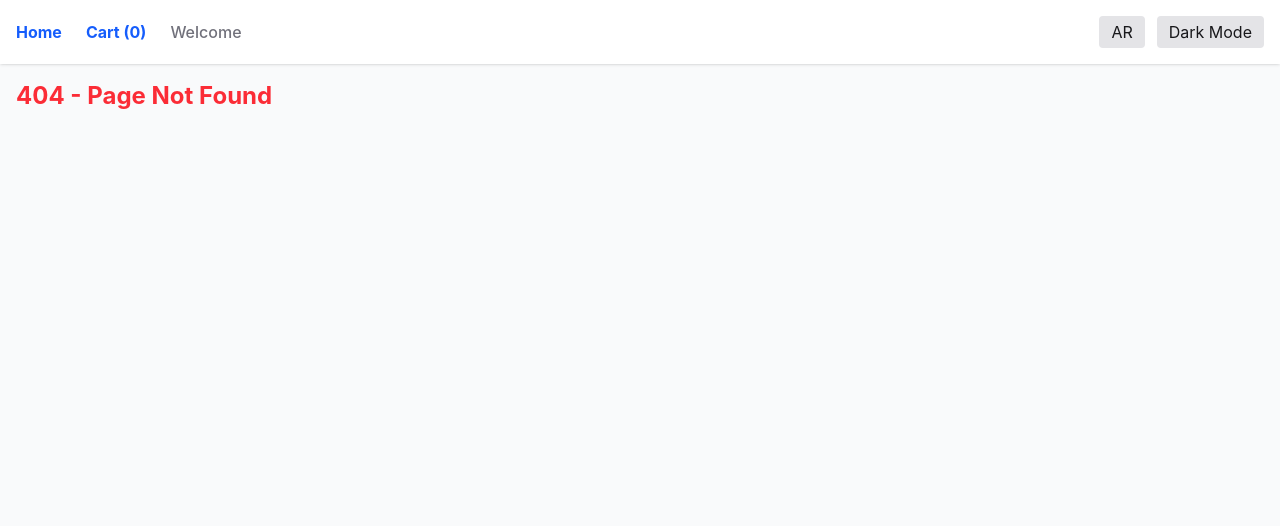
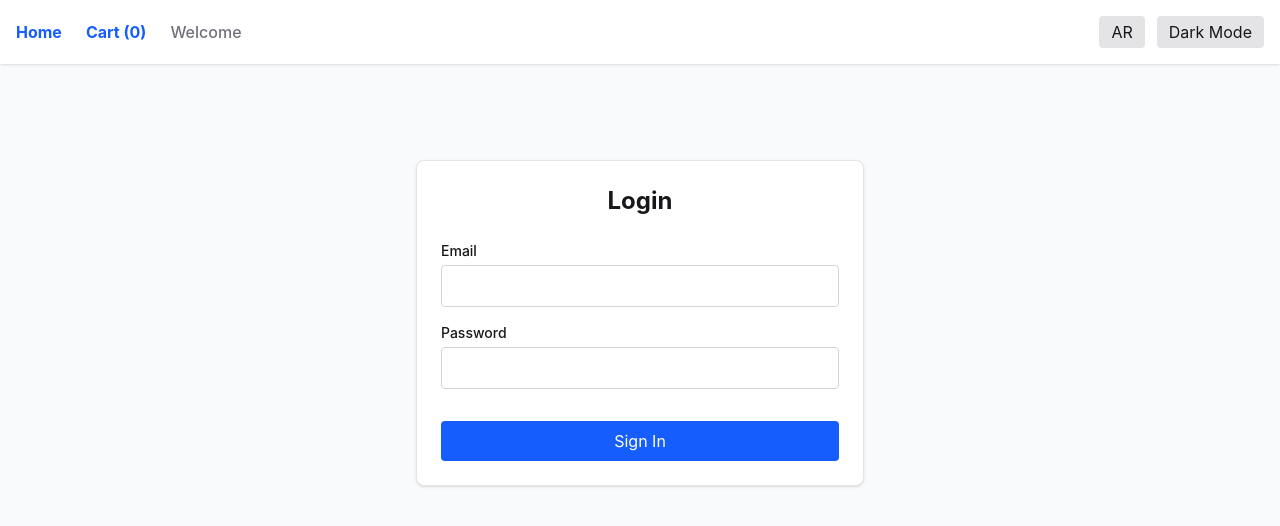
Before and after one commit to samybit/react-ecommerce, a React (Vite) app: page /login in a window 1280 px wide. Before the commit this address had no page. Shown: the top 526 px of the page. Built offline with nearby package versions, Linux system fonts and the light colour scheme.

Commit message:
finish tasks

```diff
--- /dev/null
+++ b/src/components/ProtectedRoute.jsx
@@ -0,0 +1,14 @@
+import { Navigate, Outlet } from 'react-router';
+import { useAuthStore } from '../store/useAuthStore';
+
+export default function ProtectedRoute() {
+    const token = useAuthStore((state) => state.token);
+
+    // If no token, redirect to /login
+    if (!token) {
+        return <Navigate to="/login" replace />;
+    }
+
+    // Otherwise, render the protected child components
+    return <Outlet />;
+}
--- /dev/null
+++ b/src/pages/Login.jsx
@@ -0,0 +1,73 @@
+import { useForm } from 'react-hook-form';
+import { zodResolver } from '@hookform/resolvers/zod';
+import * as z from 'zod';
+import { useNavigate } from 'react-router';
+import { useAuthStore } from '../store/useAuthStore';
+
+// 1. Zod Schema
+const loginSchema = z.object({
+    email: z.string().email({ message: "Please enter a valid email address." }),
+    password: z.string().min(6, { message: "Password must be at least 6 characters." }),
+});
+
+export default function Login() {
+    const navigate = useNavigate();
+    const login = useAuthStore((state) => state.login);
+
+    // 2. Initialize the Hook
+    const {
+        register,
+        handleSubmit,
+        formState: { errors },
+    } = useForm({
+        resolver: zodResolver(loginSchema),
+    });
+
+    // 5. Form Submission & API Login
+    const onSubmit = (data) => {
+        console.log("Validated Form Data:", data);
+
+        // server response
+        const fakeToken = "fake-jwt-token-123";
+        login(fakeToken);
+
+        // Redirect after login
+        navigate('/');
+    };
+
+    // 3 & 4. the UI & Display Errors
+    return (
+        <div className="max-w-md mx-auto mt-20 p-6 border border-zinc-200 dark:border-zinc-800 rounded-lg shadow-sm bg-white dark:bg-zinc-900">
+            <h1 className="text-2xl font-bold mb-6 text-center">Login</h1>
+
+            <form onSubmit={handleSubmit(onSubmit)} className="flex flex-col gap-4">
+                <div>
+                    <label className="block text-sm font-medium mb-1">Email</label>
+                    <input
+                        {...register("email")}
+                        type="email"
+                        className="w-full p-2 border border-zinc-300 dark:border-zinc-700 rounded bg-transparent"
+                    />
+                    {errors.email && <p className="text-red-500 text-sm mt-1">{errors.email.message}</p>}
+                </div>
+
+                <div>
+                    <label className="block text-sm font-medium mb-1">Password</label>
+                    <input
+                        {...register("password")}
+                        type="password"
+                        className="w-full p-2 border border-zinc-300 dark:border-zinc-700 rounded bg-transparent"
+                    />
+                    {errors.password && <p className="text-red-500 text-sm mt-1">{errors.password.message}</p>}
+                </div>
+
+                <button
+                    type="submit"
+                    className="mt-4 px-4 py-2 bg-blue-600 text-white rounded hover:bg-blue-700 transition"
+                >
+                    Sign In
+                </button>
+            </form>
+        </div>
+    );
+}
--- /dev/null
+++ b/src/store/useAuthStore.js
@@ -0,0 +1,7 @@
+import { create } from 'zustand';
+
+export const useAuthStore = create((set) => ({
+    token: null,
+    login: (token) => set({ token }),
+    logout: () => set({ token: null }),
+}));
```
Also changed, not shown: src/main.jsx (+10 -1 lines).
